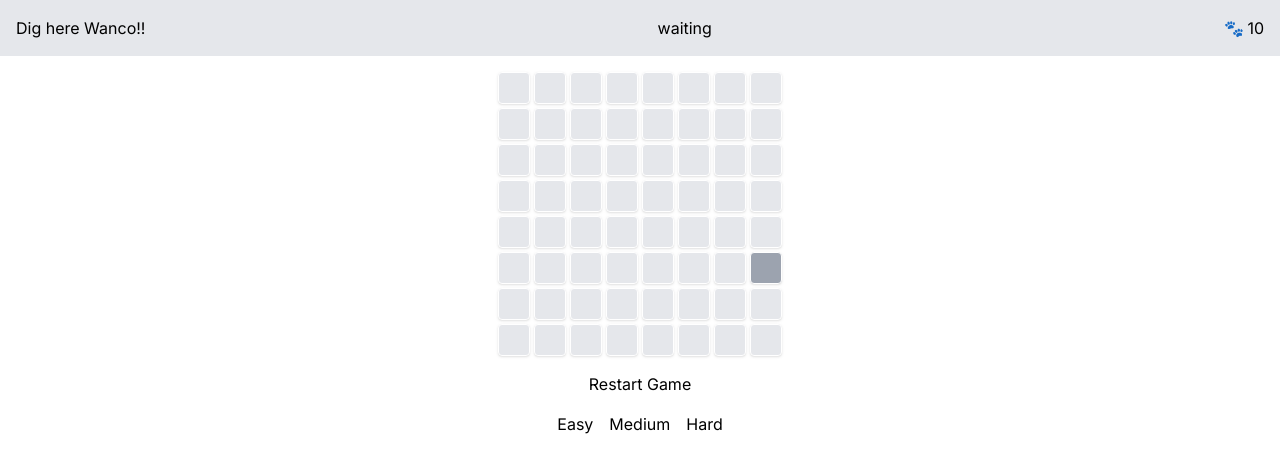
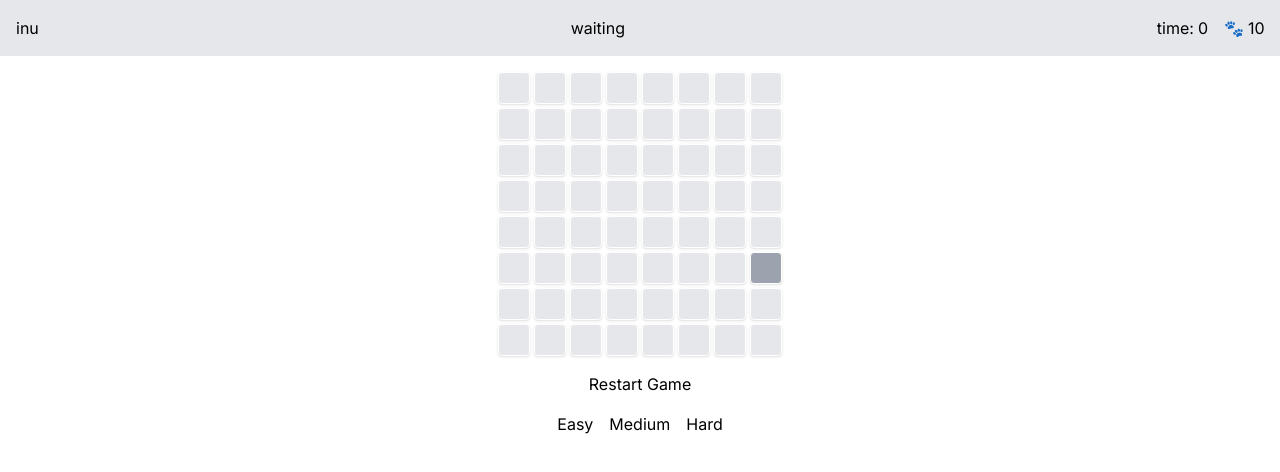
Before and after one commit to nohiro230/dig_here_wanco, a Next.js app: page / in a window 1280 px wide. Shown: the top 472 px of the page. Built offline with nearby package versions, Linux system fonts and the light colour scheme.

Commit message:
Add timer

```diff
--- a/src/actions/gameActions.ts
+++ b/src/actions/gameActions.ts
@@ -8,6 +8,7 @@ export const initializeGame = (state: GameState) => {
 
   return {
     gameStatus: GameStatus.Waiting,
+    elapsedTime: 0,
     grid: newGrid,
     flagsCount: 0,
     activeCell: { row: null, col: null },
--- a/src/app/layout.tsx
+++ b/src/app/layout.tsx
@@ -5,7 +5,7 @@ import "./globals.css";
 const inter = Inter({ subsets: ["latin"] });
 
 export const metadata: Metadata = {
-  title: "Create Next App",
+  title: "Dig here Wanco!",
   description: "Generated by create next app",
 };
 
@@ -15,7 +15,7 @@ export default function RootLayout({
   children: React.ReactNode;
 }>) {
   return (
-    <html lang="en">
+    <html lang="js">
       <body className={inter.className}>{children}</body>
     </html>
   );
--- a/src/app/page.tsx
+++ b/src/app/page.tsx
@@ -9,18 +9,23 @@ import StatusBar from '@/components/StatusBar';
 import RestartButton from '@/components/RestartButton';
 import DifficultySelector from '@/components/DifficultySelector';
 import Result from '@/components/Result';
+import { useGameTimer } from '@/utils/useGameTimer';
 
 export default function Home() {
 
-  const { gameStatus, initializeGame, setDifficulty } = useGameStore((state) => ({
+  const { gameStatus, initializeGame, setDifficulty, elapsedTime } = useGameStore((state) => ({
     gameStatus: state.gameStatus,
     initializeGame: state.initializeGame,
-    setDifficulty: state.setDifficulty
+    setDifficulty: state.setDifficulty,
+    elapsedTime: state.elapsedTime,
   }));
+
+  useGameTimer(gameStatus);
 
   useEffect(() => {
     initializeGame();
   }, [initializeGame]);
+
 
   const handleSelectDifficulty = (rows: number, cols: number, mineCount: number) => {
     setDifficulty(rows, cols, mineCount);
--- a/src/components/StatusBar.tsx
+++ b/src/components/StatusBar.tsx
@@ -9,18 +9,24 @@ type Props = {
 export default function StatusBar({ status }: Props) {
   const minesCount = useGameStore((state) => state.minesCount);
   const flagsCount = useGameStore((state) => state.flagsCount);
+  const minesLeft = minesCount - flagsCount;
 
-  const minesLeft = minesCount - flagsCount;
+  const elapsedTime = useGameStore((state) => state.elapsedTime);
 
   return (
     <div className="flex justify-center bg-gray-200 p-4">
       <div className="container flex justify-between items-center">
-        <div>Dig here Wanco!!</div>
+        <div>inu</div>
         <div>
           {status}
         </div>
-        <div className="flex justify-between w-10 text-right">
-          <span><Flag /></span>{minesLeft}
+        <div className="flex justify-between gap-x-4 text-right">
+          <div className="flex items-center gap-x-1">
+            <span>time:</span>{elapsedTime}
+          </div>
+          <div className="flex items-center gap-x-1 w-10">
+            <span><Flag /></span>{minesLeft}
+          </div>
         </div>
       </div>
     </div>
--- a/src/store/gameStore.ts
+++ b/src/store/gameStore.ts
@@ -8,6 +8,7 @@ export const useGameStore = create<GameState>((set) => ({
   grid: [],
   minesCount: 10,
   flagsCount: 0,
+  elapsedTime: 0,
   rows: 8,
   cols: 8,
   currentAction: 'open',
--- a/src/types/GameState.ts
+++ b/src/types/GameState.ts
@@ -6,6 +6,7 @@ export type GameState = {
   grid: CellType[][];
   minesCount: number;
   flagsCount: number;
+  elapsedTime: number;
   rows: number;
   cols: number;
   activeCell: {row?: number | null; col?: number | null;};
--- /dev/null
+++ b/src/utils/useGameTimer.ts
@@ -0,0 +1,23 @@
+import { useEffect } from 'react';
+import { GameStatus } from '@/types/GameStatus';
+import { useGameStore } from '@/store/gameStore';
+
+export const useGameTimer = (gameStatus: GameStatus) => {
+  useEffect(() => {
+    let intervalId: NodeJS.Timeout | null = null;;
+
+    if (gameStatus === GameStatus.Playing) {
+      // カウンターを開始
+      intervalId = setInterval(() => {
+        useGameStore.setState((prevState) => ({ elapsedTime: prevState.elapsedTime + 1 }));
+      }, 1000);
+    }
+
+    return () => {
+      // カウンターを停止
+      if (intervalId) {
+        clearInterval(intervalId);
+      }
+    };
+  }, [gameStatus]);
+};
```
